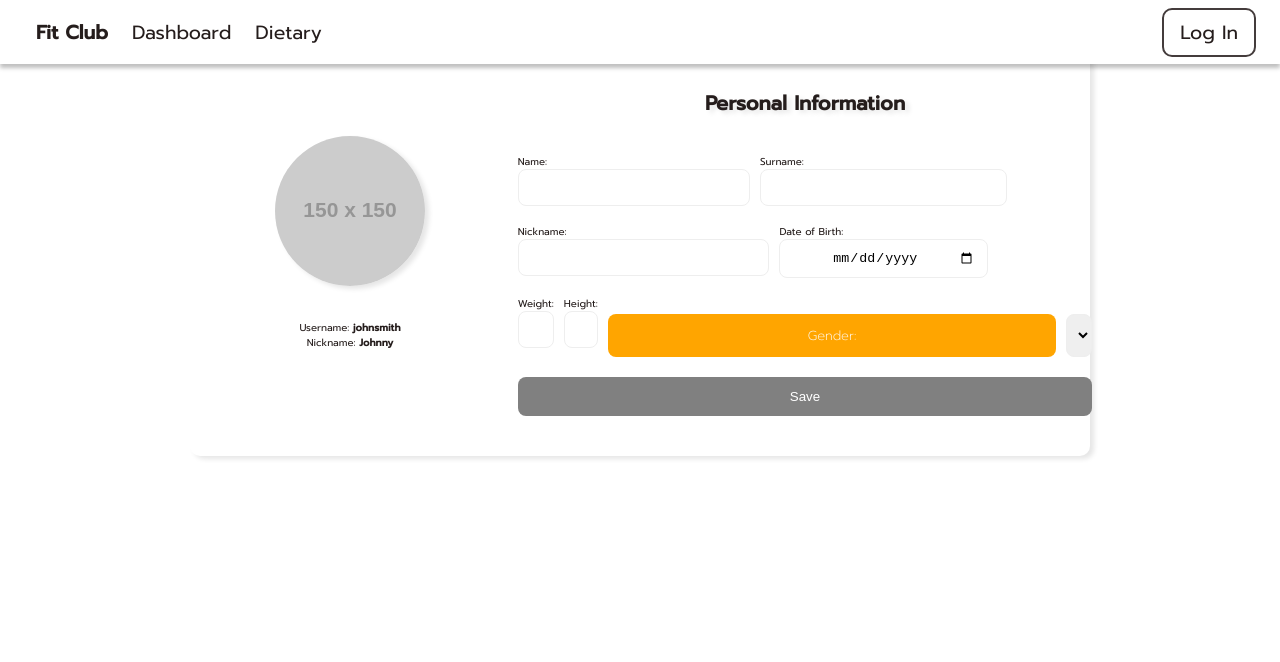
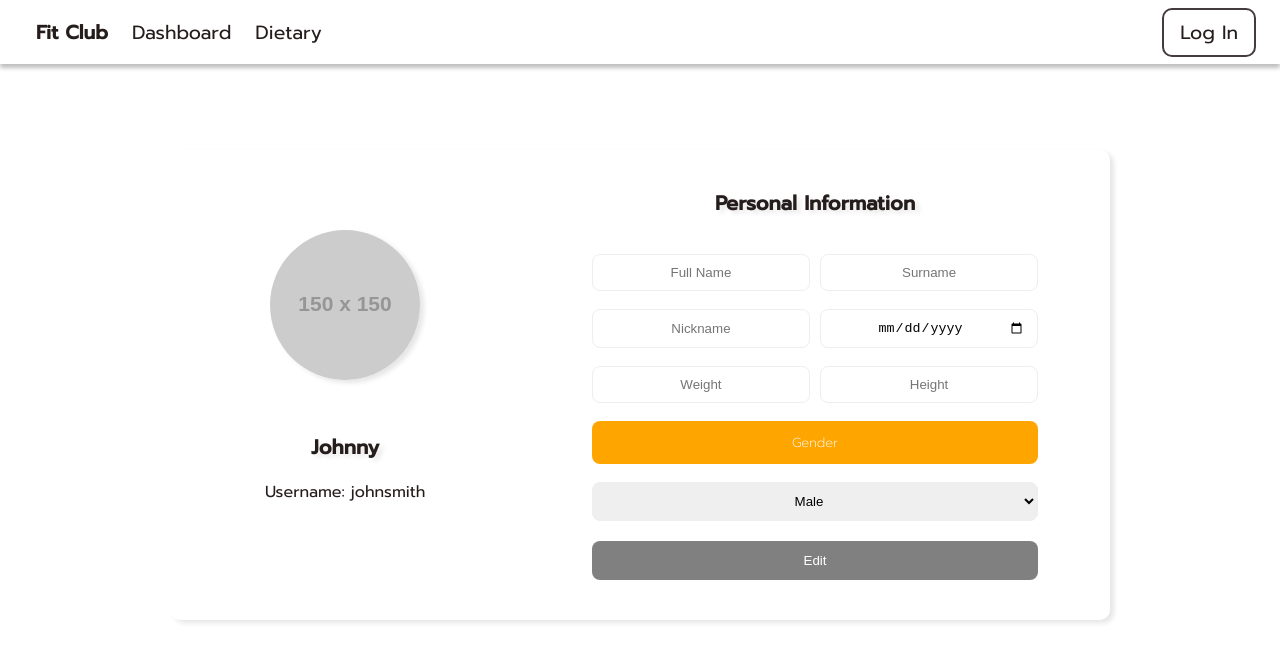
Before and after one commit to pakajji/Fit-Club, a React (Create React App) app: page /profile in a window 1280 px wide. Shown: the top 662 px of the page. Built offline with nearby package versions, Linux system fonts and the light colour scheme.

Commit message:
make all route & edit css

```diff
--- a/src/Components/PersonalProfile/PersonalProfile.css
+++ b/src/Components/PersonalProfile/PersonalProfile.css
@@ -1,10 +1,4 @@
-*{
-    margin: 0;
-    padding: 0;
-    box-sizing: border-box;
-}
-
-.left {
+.personal-left {
     width: 45%;
     flex-grow: 1;
     display: flex;
@@ -12,7 +6,7 @@
     align-items: center;
 }
 
-.right {
+.personal-right {
     width: 45%;
     flex-grow: 2;
     display: flex;
@@ -20,7 +14,7 @@
     max-width: 400px;
 }
 
-.container {
+.personal-container {
     display: flex;
     flex-direction: row;
     /* padding: 200px; */
@@ -28,16 +22,17 @@
     min-width: 600px;
     margin: 0 auto;
     background-color: white;
+    padding: 100px 0;
 }
-
-.container .left .pic img {
+/*
+.personal-container .personal-left .personal-pic img {
     height: auto;
     width: 100%;
     height: auto;
     justify-content: center;
     border-radius: 50%;
     box-shadow: 4px 3px 5px rgba(1, 1, 1, 0.1);
-}
+} */
 
 .personalinfo_box {
     max-width: 1200px;
@@ -59,7 +54,7 @@
     text-shadow: 4px 3px 5px rgba(1, 1, 1, 0.1);
   }
 
-.form_container {
+.personal-form_container {
     /* margin-top: 18px; */
     display:grid;
     flex-wrap: wrap;
@@ -68,20 +63,19 @@
     width: 100%;
 }
 
-.name_container {
+.personal-name_container {
     display: flex;
     gap: 10px;
     width: 100%;
     margin-top: 18px;
 }
 
-.gender_container label {
+.personal-gender_container label {
     display: flex;
     border: 0px ridge;
     border-radius: 8px;
     text-align: center;
     gap: 10px;
-    width: 100%;
     margin-top: 18px;
     padding: 12px 200px;
     font-family: 'Prompt', sans-serif;
@@ -91,8 +85,8 @@
     background-color: orange;
 }
 
-.form_container input[type="text"],
- .form_container input[type="date"], .form_container input[type="number"] {
+.personal-form_container input[type="text"],
+ .personal-form_container input[type="date"], .personal-form_container input[type="number"] {
     border: 1px ridge;
     border-radius: 8px;
     padding: 10px 12px;
@@ -100,7 +94,7 @@
     text-align: center;
 }
 
-.form_container select {
+.personal-form_container select {
     border: 1px ridge;
     border-radius: 8px;
     padding: 10px 12px;
@@ -108,13 +102,13 @@
     text-align: center;
 }
 
-.button_container {
+.personal-button_container {
     display: flex;
     justify-content: center;
     margin-top: 20px;
 }
 
-button {
+.profile-from-btn {
     background-color: gray;
     border: 2px transparent;
     border-radius: 8px;
--- a/src/Components/PersonalProfile/PersonalProfile.js
+++ b/src/Components/PersonalProfile/PersonalProfile.js
@@ -25,13 +25,13 @@ function PersonalProfile() {
   };
 
   return (
-    <div className="container">
+    <div className="personal-container">
       <div className="personalinfo_box">
-        <div className="left">
+        <div className="personal-left">
           <UserProfile />
         </div>
 
-        <div className="right">
+        <div className="personal-right">
           <div>
             <div>
               <h1>Personal Information</h1>
@@ -42,67 +42,57 @@ function PersonalProfile() {
                 handleSubmit(event);
               }}
             >
-              <div className="form_container">
-                <div className="name_container">
-                  <label>
-                    Name:
+              <div className="personal-form_container">
+                <div className="personal-name_container">
                   <input
                     type="text"
+                    placeholder="Full Name"
                     value={name}
                     onChange={(event) => setName(event.target.value)}
                   />
-                  </label>
-                  <label>
-                    Surname:
                   <input
                     type="text"
+                    placeholder="Surname"
                     value={surname}
                     onChange={(event) => setSurname(event.target.value)}
                   />
-                  </label>
                 </div>
 
-                <div className="name_container">
-                  <label>
-                    Nickname:
+                <div className="personal-name_container">
                   <input
                     type="text"
+                    placeholder="Nickname"
                     value={nickname}
                     onChange={(event) => setNickname(event.target.value)}
                   />
-                  </label>
-                  <label>
-                    Date of Birth:
                   <input
                     type="date"
+                    placeholder="Date of Birth"
                     value={dateOfBirth}
                     onChange={(event) => setDateOfBirth(event.target.value)}
                   />
-                  </label>
                 </div>
 
-                <div className="name_container">
-                  <label>
-                    Weight:
+                <div className="personal-name_container">
                   <input
                     type="text"
+                    placeholder="Weight"
                     value={weight}
                     onChange={(event) => setWeight(event.target.value)}
                   />
-                  </label>
-                  <label>
-                    Height:
                   <input
                     type="text"
+                    placeholder="Height"
                     value={height}
                     onChange={(event) => setHeight(event.target.value)}
                   />
-                  </label>
+                </div>
 
-                  <div className="gender_container">
-                    <label>Gender:</label>
+                <div className="personal-gender_container">
+                  <label for="gender">Gender</label>
                 </div>
-                  <div className="name_container">
+
+                <div className="personal-name_container">
                   <select
                     value={sex}
                     onChange={(event) => setSex(event.target.value)}
@@ -112,11 +102,10 @@ function PersonalProfile() {
                     <option value="other">Other</option>
                   </select>
                 </div>
-                </div>
 
-                <div className="button_container">
+                <div className="personal-button_container">
                   <button className="profile-from-btn" type="submit">
-                    Save
+                    Edit
                   </button>
                 </div>
               </div>
--- a/src/Components/UserProfile/UserProfile.css
+++ b/src/Components/UserProfile/UserProfile.css
@@ -1,4 +1,4 @@
-img {
+.userprofile_box > img {
     height: 150px;
     width: 150px;
     height: auto;
@@ -14,3 +14,7 @@ img {
     justify-content: flex;
     text-align: center;
 }
+
+.userprofile_box > p {
+    font-size: 1rem;
+}
--- a/src/Components/UserProfile/UserProfile.js
+++ b/src/Components/UserProfile/UserProfile.js
@@ -8,13 +8,14 @@ const UserProfile = () => {
       <br></br>
       <br></br>
       <br></br>
+      <h1>
+        Johnny
+      </h1>
       <p>
-        Username: <strong>johnsmith</strong>
+        Username: johnsmith
       </p>
 
-      <p>
-        Nickname: <strong>Johnny</strong>
-      </p>
+
     </div>
   );
 };
```
Lines whose indentation alone changed are shown as unchanged.
